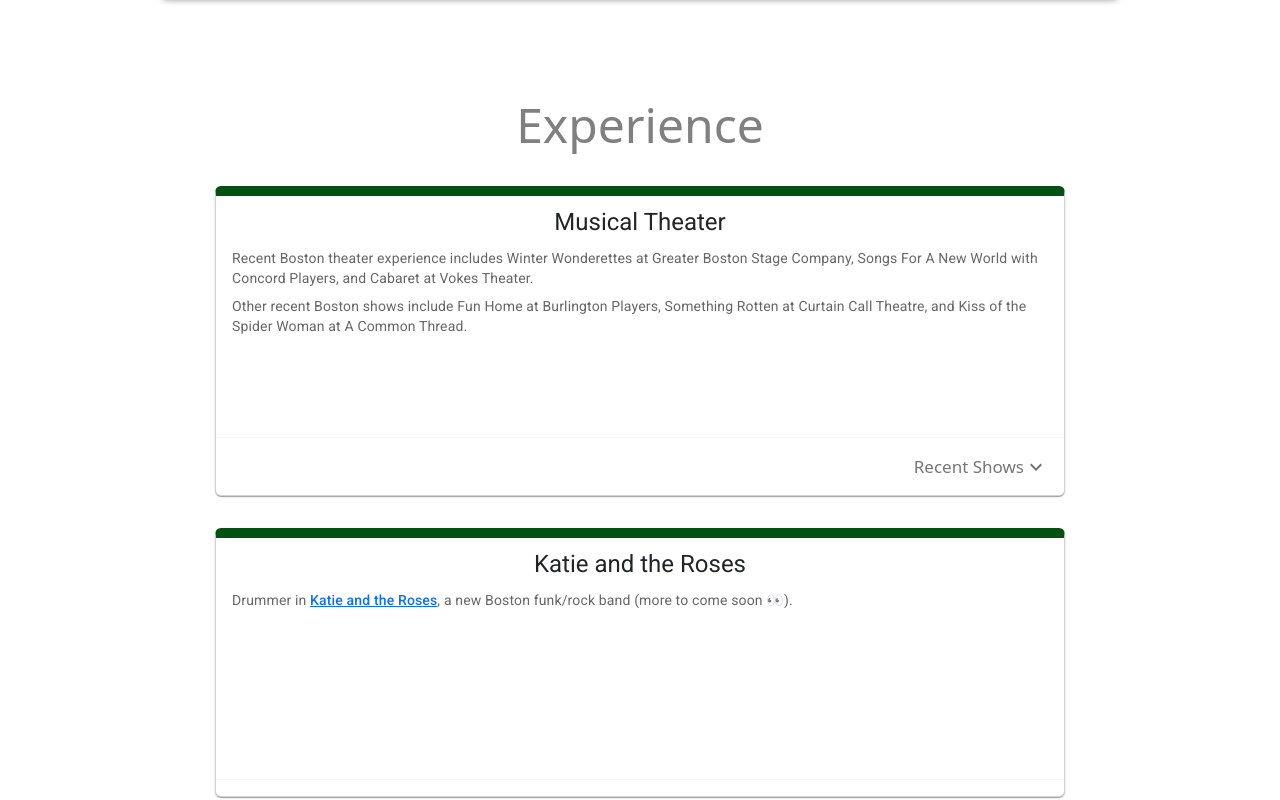
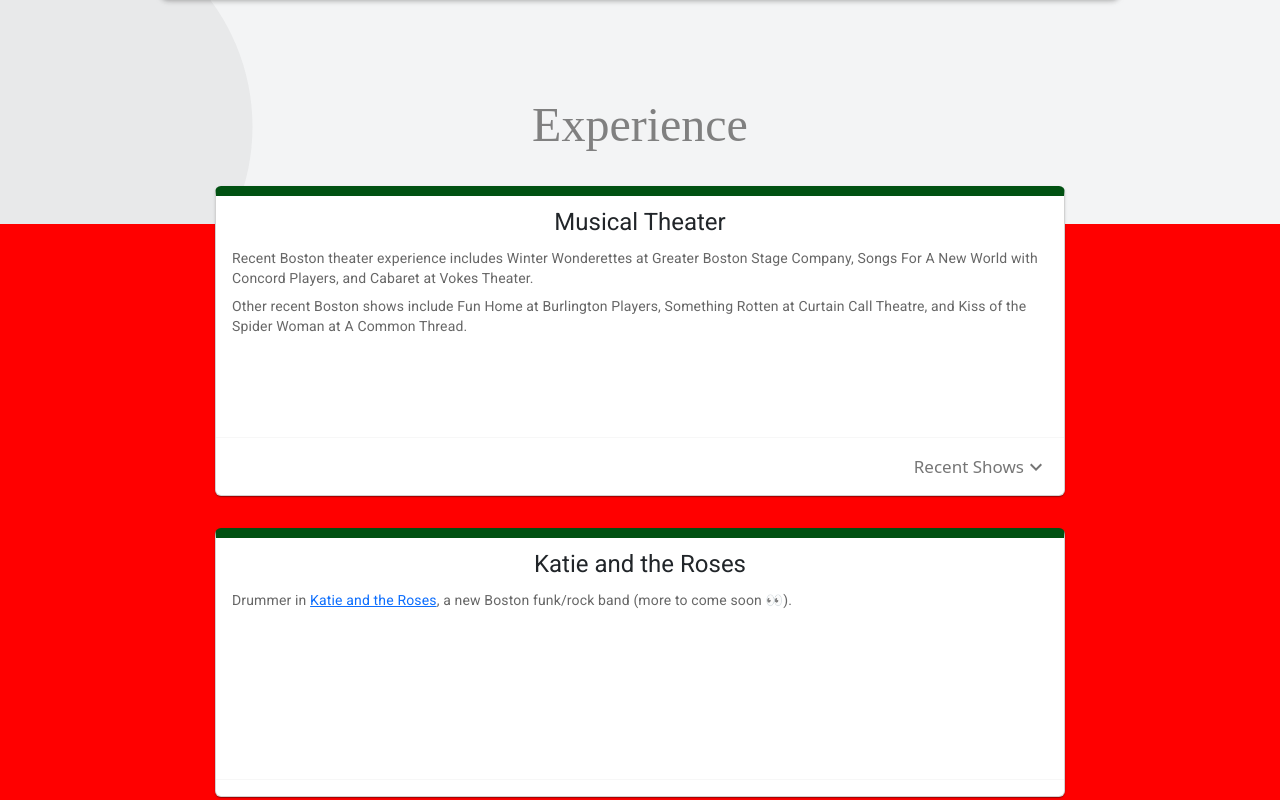
Before and after one commit to etancohn/Etan-Music-Website, a React (Vite) app: page / in a window 1280 px wide. Shown: the part 576-1376 px from the top of the page. Built offline with nearby package versions, Linux system fonts and the light colour scheme; no server answers.

Commit message:
updated shows list

```diff
--- a/index.html
+++ b/index.html
@@ -6,6 +6,10 @@
     <link rel="icon" type="image/png" href="./src/assets/erc.png" />
     <meta name="viewport" content="width=device-width, initial-scale=1.0" />
     <title>Etan Cohn Drums</title>
+    <link rel="preconnect" href="https://fonts.googleapis.com">
+    <link rel="preconnect" href="https://fonts.gstatic.com" crossorigin>
+    <link href="https://fonts.googleapis.com/css2?family=IBM+Plex+Sans:ital,wght@0,100..700;1,100..700&family=Lora:ital,wght@0,400..700;1,400..700&display=swap" rel="stylesheet">
+    <link href="https://fonts.googleapis.com/css2?family=Fredoka:wght@300..700&display=swap" rel="stylesheet">
   </head>
   <body>
     <div id="root"></div>
--- a/src/App.tsx
+++ b/src/App.tsx
@@ -220,6 +220,8 @@
               style={{
                   fontSize: '3rem',
                   color: 'gray',
+                  // fontFamily: "Fredoka One",
+                  // fontFamily: "'IBM Plex Sans', sans-serif"
               }}
           >
               Experience
--- a/src/MusicalTheaterContent.tsx
+++ b/src/MusicalTheaterContent.tsx
@@ -7,11 +7,21 @@
         <ResumeLine
             isUpcoming={true}
             year="2025"
+            show="Wizard of Oz"
+            theater="The Un-Common Theatre Company"
+        />
+        <ResumeLine
+            isUpcoming={true}
+            year="2025"
+            show="Reefer Madness"
+            theater="The Rockwell"
+        />
+        <ResumeLine
+            year="2025"
             show="Songs for a New World"
             theater="Concord Players"
         />
         <ResumeLine
-            isUpcoming={true}
             year="2025"
             show="Beetlejuice Jr."
             theater="North Shore Childrens Theatre"
--- a/src/index.css
+++ b/src/index.css
@@ -1,27 +1,4 @@
-:root {
-  font-family: Inter, system-ui, Avenir, Helvetica, Arial, sans-serif;
-  line-height: 1.5;
-  font-weight: 400;
-
-  /* color-scheme: light dark; */
-  color: rgba(255, 255, 255, 0.87);
-  /* background-color: #242424; */
-
-  font-synthesis: none;
-  text-rendering: optimizeLegibility;
-  -webkit-font-smoothing: antialiased;
-  -moz-osx-font-smoothing: grayscale;
-  width: 100vw;
-}
-
-a {
-  font-weight: 500;
-  color: #646cff;
-  text-decoration: inherit;
-}
-a:hover {
-  color: #535bf2;
-}
+@import url('https://fonts.googleapis.com/css2?family=Fredoka+One:wght@700&display=swap');
 
 body {
   margin: 0;
@@ -30,31 +7,19 @@
   min-width: 320px;
   min-height: 100vh;
   width: 100vw;
+  font-family: 'IBM Plex Sans', sans-serif;
+  font-weight: 600;
+  background-color: red!important;
 }
 
 h1 {
   font-size: 3.2em;
   line-height: 1.1;
+  /* font-family: 'Fredoka One'; */
+  /* font-family: 'IBM Plex Sans', sans-serif; */
 }
 
-
-button:hover {
-  border-color: #646cff;
+h2 {
+  font-family: 'Fredoka One';
+  font-weight: 700;
 }
-button:focus,
-button:focus-visible {
-  outline: 4px auto -webkit-focus-ring-color;
-}
-
-@media (prefers-color-scheme: light) {
-  :root {
-    color: #213547;
-    background-color: #ffffff;
-  }
-  a:hover {
-    color: #747bff;
-  }
-  button {
-    background-color: #f9f9f9;
-  }
-}
```
